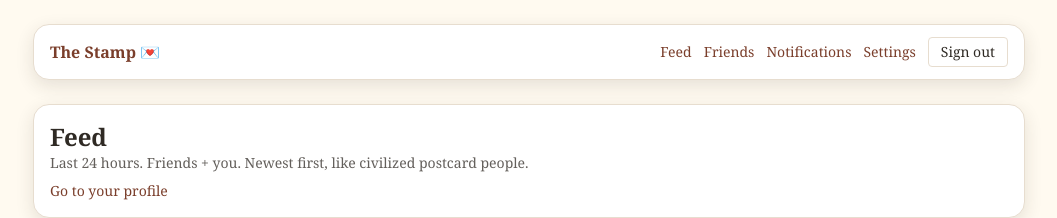
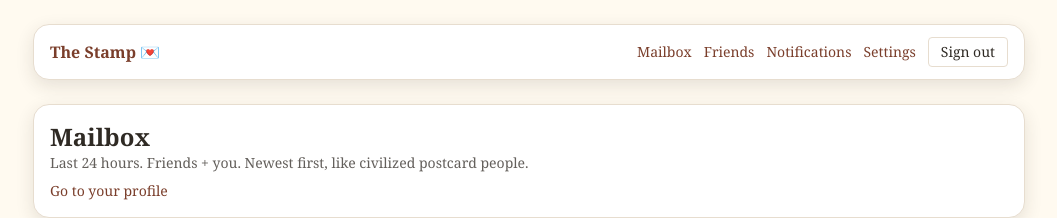
Before and after one commit to Decahedran/the-stamp, a Next.js app: page /feed in a window 1280 px wide. Shown: the top 218 px of the page, without its empty margins (111-1168 px from the left). Built offline with nearby package versions, Linux system fonts and the light colour scheme; no server answers; the database is empty; sample sign-in values are in the browser's storage.

Commit message:
Rename Feed UI labels to Mailbox

```diff
--- a/components/feed/feed-view.tsx
+++ b/components/feed/feed-view.tsx
@@ -142,7 +142,7 @@ export function FeedView() {
   return (
     <section className="space-y-4">
       <header className="rounded-postcard border border-stamp-muted bg-white p-4 shadow-postcard">
-        <h1 className="text-2xl font-semibold">Feed</h1>
+        <h1 className="text-2xl font-semibold">Mailbox</h1>
         <p className="text-sm text-stamp-ink/75">
           Last 24 hours. Friends + you. Newest first, like civilized postcard people.
         </p>
@@ -161,7 +161,7 @@ export function FeedView() {
         />
       ) : null}
 
-      {loading ? <p className="text-sm text-stamp-ink/70">Loading feed postcards...</p> : null}
+      {loading ? <p className="text-sm text-stamp-ink/70">Loading mailbox postcards...</p> : null}
       {error ? <p className="text-sm text-red-700">{error}</p> : null}
 
       {!loading && posts.length === 0 ? (
--- a/components/layout/top-nav.tsx
+++ b/components/layout/top-nav.tsx
@@ -25,7 +25,7 @@ export function TopNav() {
       <nav className="flex items-center gap-3 text-sm">
         {!loading && user ? (
           <>
-            <Link href="/feed">Feed</Link>
+            <Link href="/feed">Mailbox</Link>
             <Link href="/friends">Friends</Link>
             <Link className="inline-flex items-center" href="/notifications">
               Notifications
```
